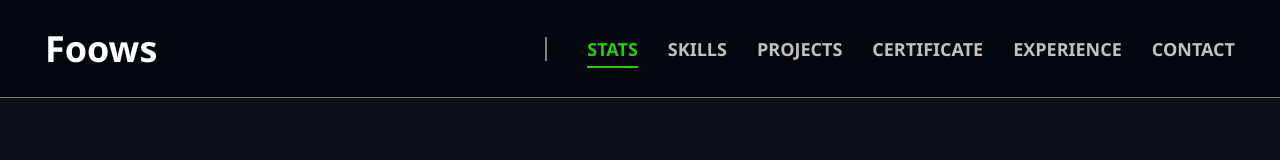
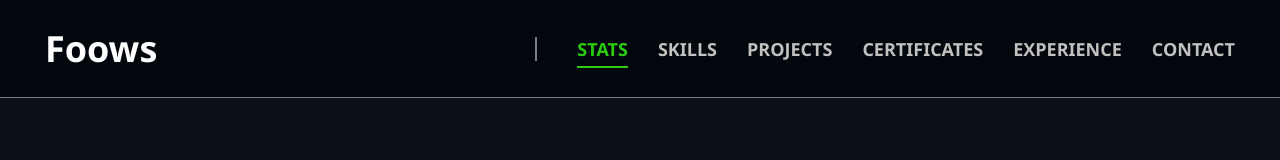
Before and after one commit to FoowsIsBack/Web_Portfolio, a React (Vite) app: page / in a window 1280 px wide. Shown: the top 160 px of the page. Built offline with nearby package versions, Linux system fonts and the light colour scheme.

Commit message:
update rename

```diff
--- a/src/Portfolio.jsx
+++ b/src/Portfolio.jsx
@@ -48,7 +48,7 @@ function Portfolio(){
               <li><a href="/">STATS</a></li>
               <li><a href="/skills">SKILLS</a></li>
               <li><a href="/projects">PROJECTS</a></li>
-              <li><a href="/certificate">CERTIFICATE</a></li>
+              <li><a href="/certificate">CERTIFICATES</a></li>
               <li><a href="/experience">EXPERIENCE</a></li>
               <li><a href="/contact">CONTACT</a></li>
             </ul>
```
